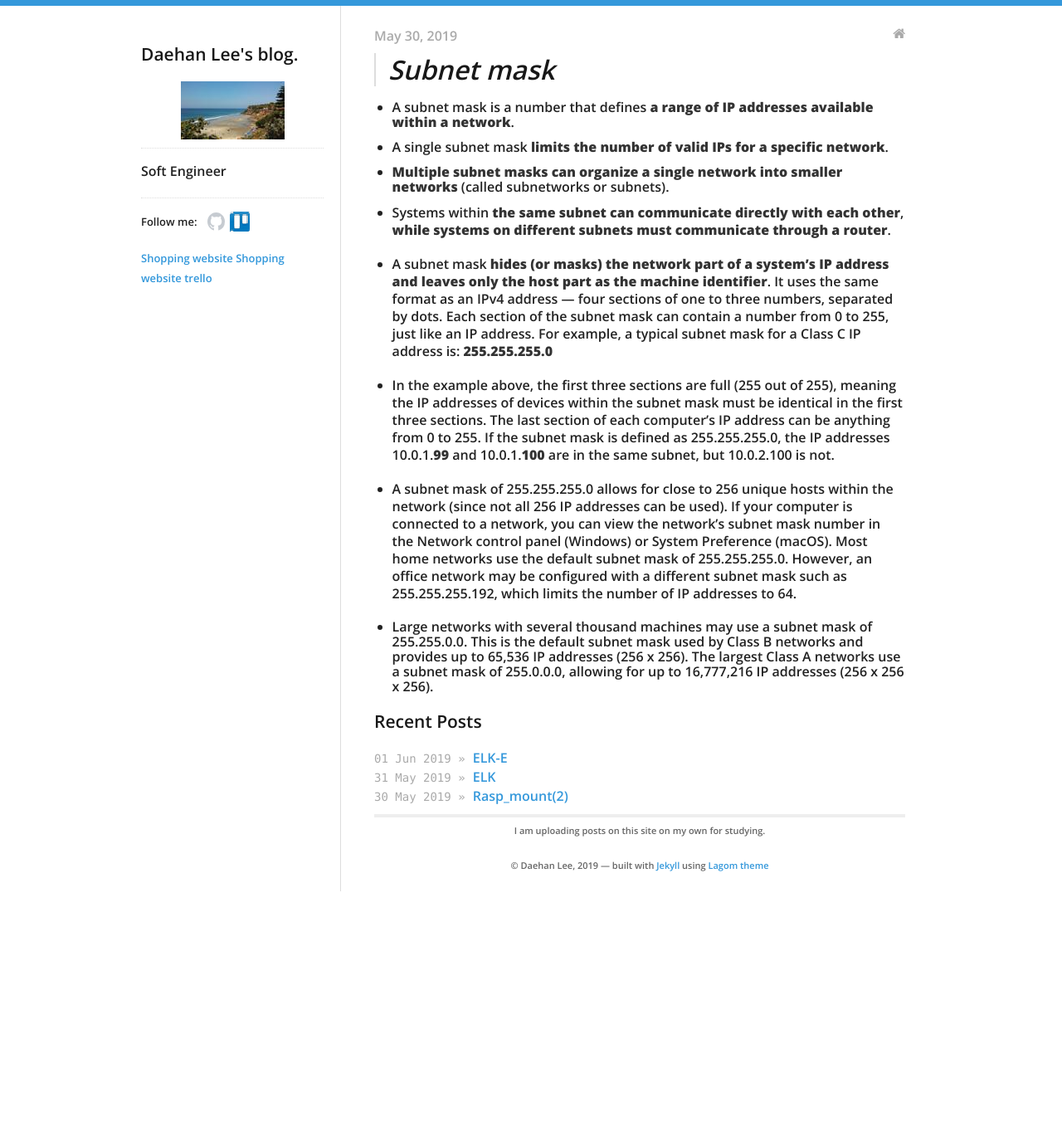
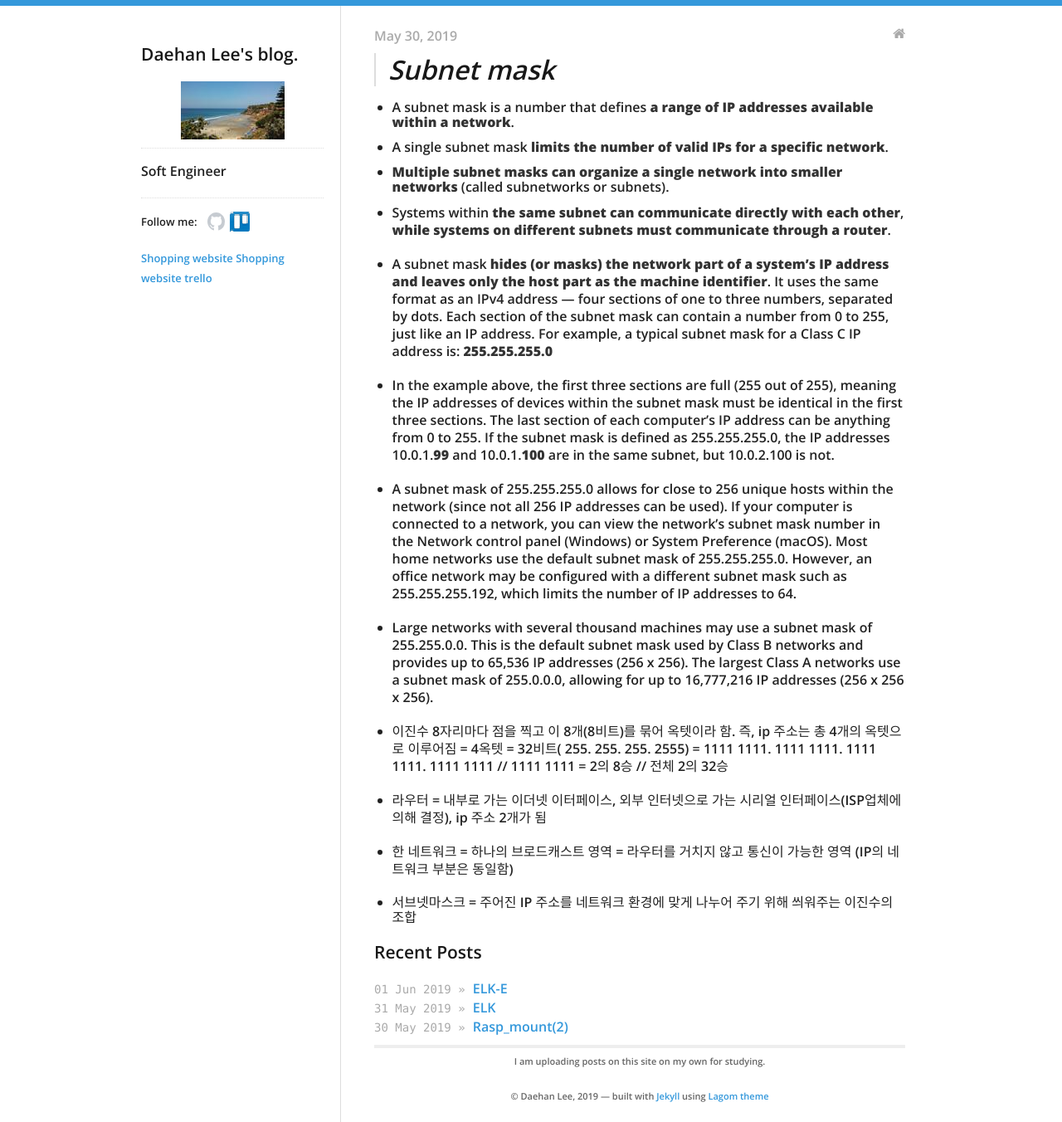
Before and after one commit to daehan0226/Study, a Jekyll site: the page built from _posts/2019-05-30-Subnet mask.md, in a window 1280 px wide. Shown: the whole page at 83% size. Built offline with Jekyll 4.4.1, drawn with Linux system fonts in a browser that asks for light colours; before the commit the page ends 1074 px from its top, so only the background shows below that.

Commit message:
Update 2019-05-30-Subnet mask.md

```diff
--- a/_posts/2019-05-30-Subnet mask.md
+++ b/_posts/2019-05-30-Subnet mask.md
@@ -20,3 +20,13 @@ categories:
 If your computer is connected to a network, you can view the network's subnet mask number in the Network control panel (Windows) or System Preference (macOS). Most home networks use the default subnet mask of 255.255.255.0. However, an office network may be configured with a different subnet mask such as 255.255.255.192, which limits the number of IP addresses to 64.
 
 * Large networks with several thousand machines may use a subnet mask of 255.255.0.0. This is the default subnet mask used by Class B networks and provides up to 65,536 IP addresses (256 x 256). The largest Class A networks use a subnet mask of 255.0.0.0, allowing for up to 16,777,216 IP addresses (256 x 256 x 256).
+
+
+
+* 이진수 8자리마다 점을 찍고 이 8개(8비트)를 묶어 옥텟이라 함. 즉, ip 주소는 총 4개의 옥텟으로 이루어짐 = 4옥텟 = 32비트( 255. 255. 255. 2555)  = 1111 1111. 1111 1111. 1111 1111. 1111 1111    // 1111 1111 = 2의 8승 // 전체 2의 32승
+
+* 라우터 = 내부로 가는 이더넷 이터페이스, 외부 인터넷으로 가는 시리얼 인터페이스(ISP업체에 의해 결정), ip 주소 2개가 됨
+
+* 한 네트워크 = 하나의 브로드캐스트 영역 = 라우터를 거치지 않고 통신이 가능한 영역 (IP의 네트워크 부분은 동일함)
+
+* 서브넷마스크 = 주어진 IP 주소를 네트워크 환경에 맞게 나누어 주기 위해 씌워주는 이진수의 조합
```
